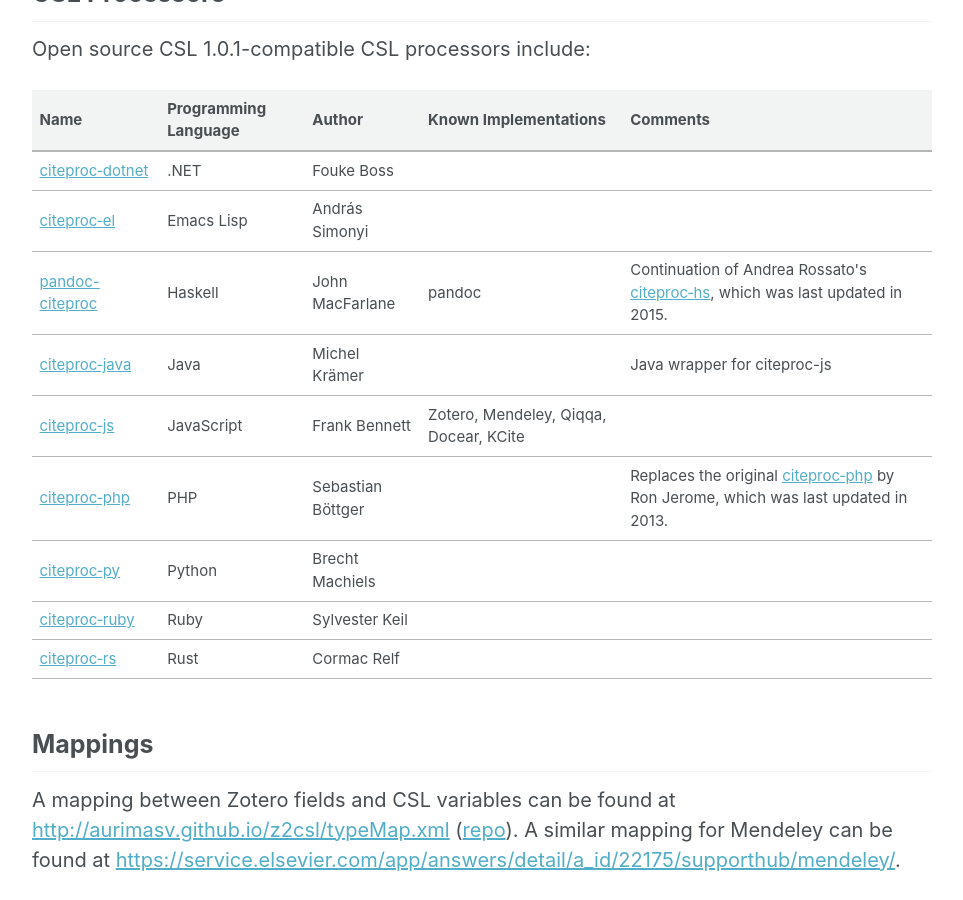
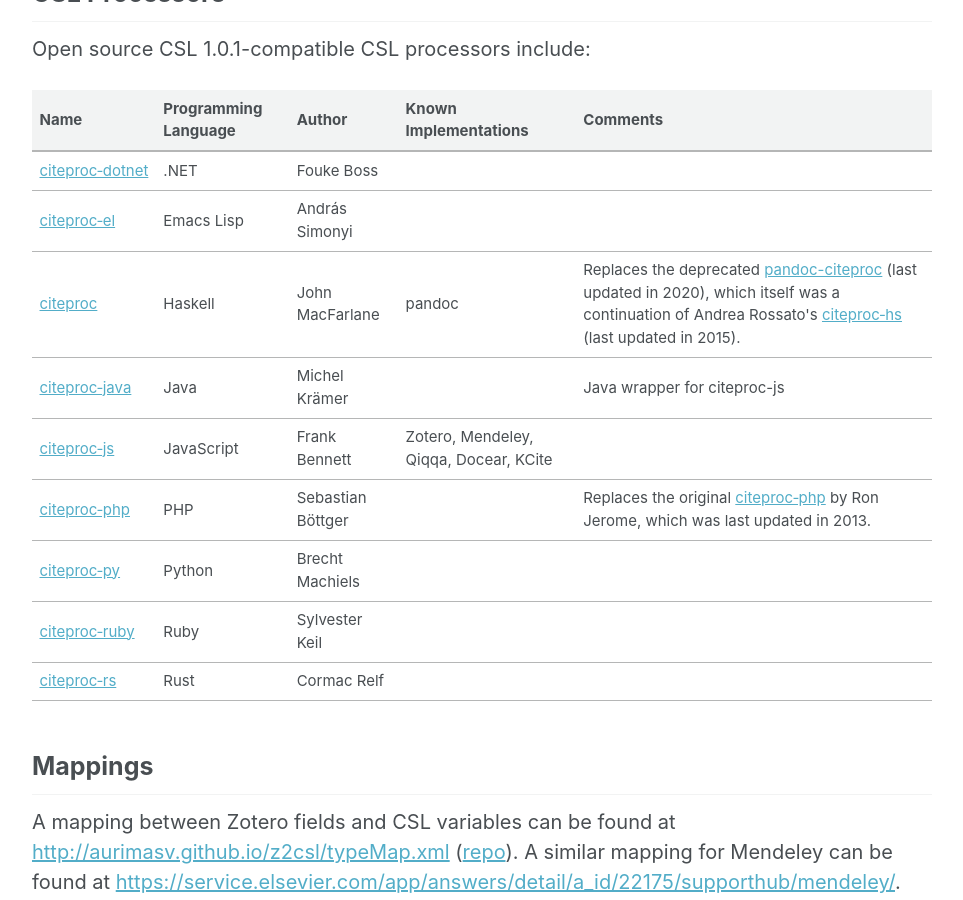
Before and after one commit to citation-style-language/citation-style-language.github.io, a Jekyll site: the page built from _pages/developers.md, in a window 1280 px wide and 900 px high, scrolled down 1323 px. Shown: the whole window, without its empty margins (158-1121 px from the left). Built offline with Jekyll 4.4.1, drawn with Linux system fonts in a browser that asks for light colours.

Commit message:
Update developers.md
Updated CSL processor listing for citeproc (Haskell) and citeproc-rs (moved to Zotero's GitHub account)

```diff
--- a/_pages/developers.md
+++ b/_pages/developers.md
@@ -57,11 +57,11 @@
       <td></td>
     </tr>
     <tr>
-      <td><a href="https://hackage.haskell.org/package/pandoc-citeproc">pandoc-citeproc</a></td>
+      <td><a href="https://hackage.haskell.org/package/citeproc">citeproc</a></td>
       <td>Haskell</td>
       <td>John MacFarlane</td>
       <td>pandoc</td>
-      <td>Continuation of Andrea Rossato's <a href="http://hackage.haskell.org/package/citeproc-hs">citeproc‑hs</a>, which was last updated in 2015.</td>
+      <td>Replaces the deprecated <a href="https://hackage.haskell.org/package/pandoc-citeproc">pandoc-citeproc</a> (last updated in 2020), which itself was a continuation of Andrea Rossato's <a href="http://hackage.haskell.org/package/citeproc-hs">citeproc‑hs</a> (last updated in 2015).</td>
     </tr>
     <tr>
       <td><a href="https://github.com/michel-kraemer/citeproc-java">citeproc‑java</a></td>
@@ -99,7 +99,7 @@
       <td></td>
     </tr>
     <tr>
-      <td><a href="https://github.com/cormacrelf/citeproc-rs">citeproc‑rs</a></td>
+      <td><a href="https://github.com/zotero/citeproc-rs">citeproc‑rs</a></td>
       <td>Rust</td>
       <td>Cormac Relf</td>
       <td></td>
```
